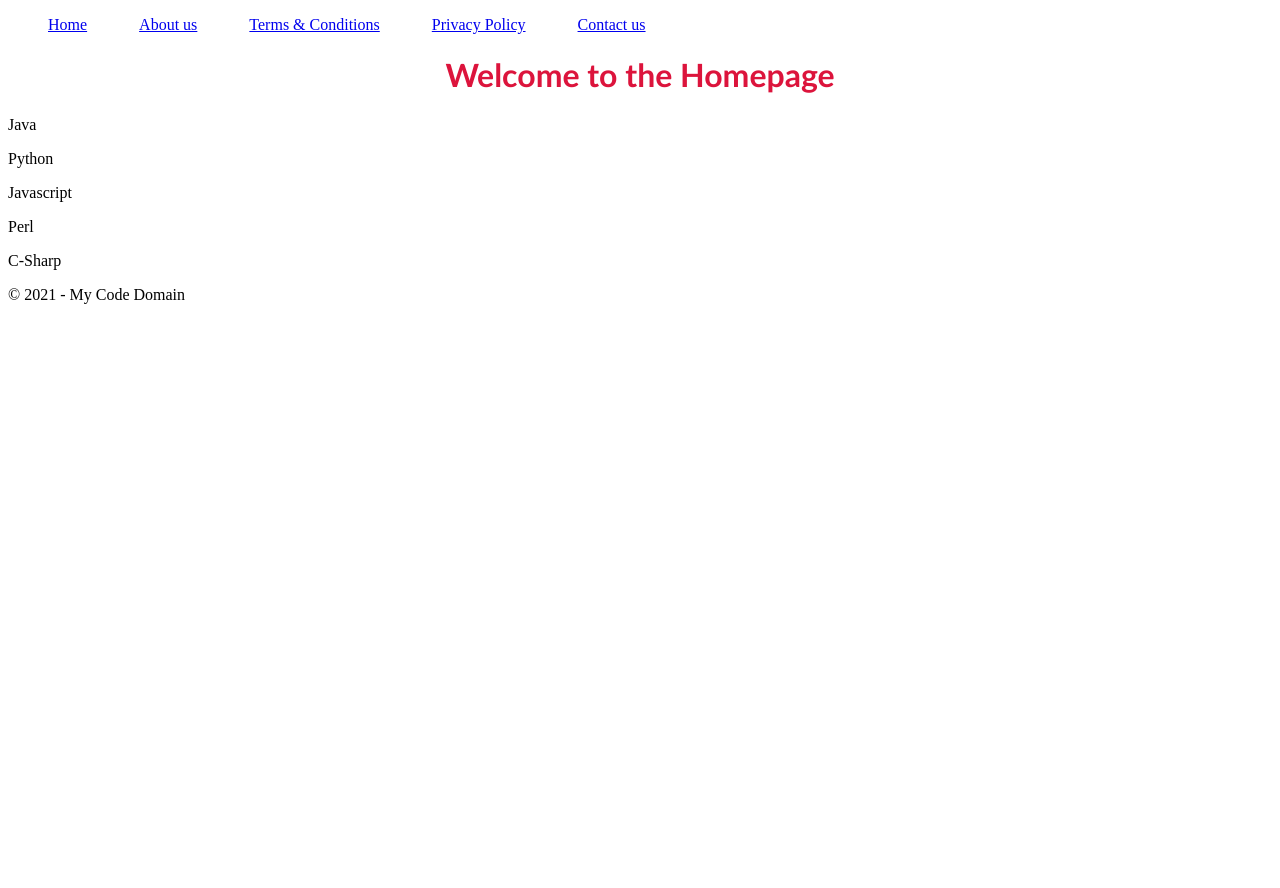
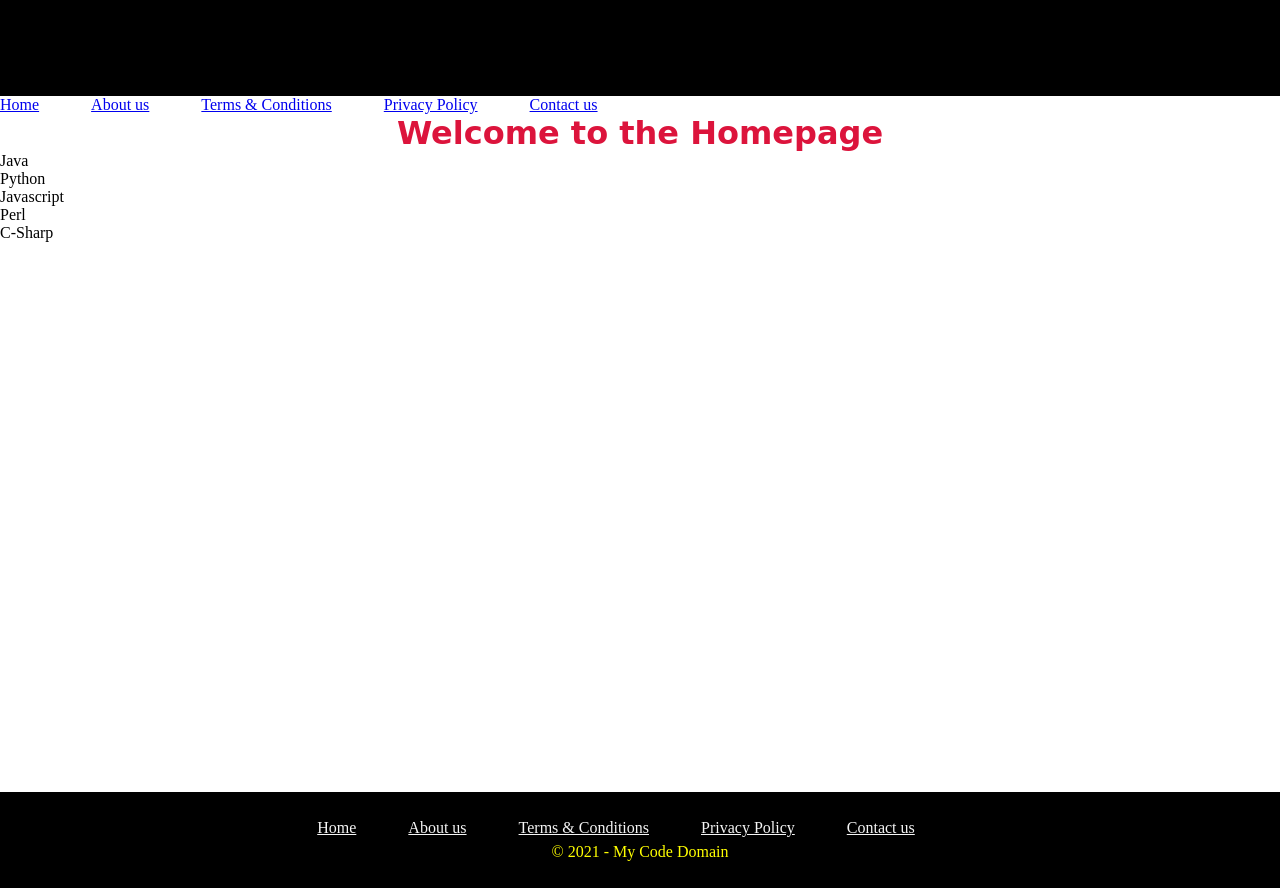
Before and after one commit to KramStyles/flask_react, a Flask app: page / in a window 1280 px wide. Before the commit the page ends 304 px from the top, so only its background shows below. Run offline with Flask 2, Linux system fonts and the light colour scheme.

Commit message:
Added sass and footer

```diff
--- a/static/css/main.css
+++ b/static/css/main.css
@@ -1,10 +1,37 @@
-ul li{
-    display: inline-block;
-    list-style-type: none;
-    margin-right: 3rem;
+* {
+  margin: 0;
+  padding: 0;
+  box-sizing: border-box;
 }
-h1{
-    color: crimson;
-    text-align: center;
-    font-family: 'Gill Sans', 'Gill Sans MT', Calibri, 'Trebuchet MS', sans-serif;
+
+ul li {
+  display: inline-block;
+  list-style-type: none;
+  margin-right: 3rem;
 }
+
+h1 {
+  color: crimson;
+  text-align: center;
+  font-family: "dejavu sans";
+}
+
+header, footer {
+  min-height: 6rem;
+  background-color: black;
+  padding: 20px;
+  display: flex;
+  flex-direction: column;
+  align-items: center;
+  justify-content: space-evenly;
+  color: yellow;
+}
+header a, footer a {
+  color: whitesmoke;
+}
+
+.site-content {
+  min-height: 80vh;
+}
+
+/*# sourceMappingURL=main.css.map */
--- /dev/null
+++ b/static/sass/main.sass
@@ -0,0 +1,35 @@
+*
+    margin: 0
+    padding: 0
+    box-sizing: border-box
+
+ul li
+    display: inline-block
+    list-style-type: none
+    margin-right: 3rem
+
+h1
+    color: crimson
+    text-align: center
+    font-family: 'dejavu sans'
+
+header, footer
+    min-height: 6rem
+    background-color: black
+    padding: 20px
+    display: flex
+    flex-direction: column
+    align-items: center
+    justify-content: space-evenly
+    color: yellow
+    a
+        color: whitesmoke
+
+.site-content
+    min-height: 80vh
+
+
+
+
+// sass main.sass ../css/main.css
+// sass --watch main.sass ../css/main.css
--- a/templates/layouts/master.html
+++ b/templates/layouts/master.html
@@ -19,10 +19,19 @@
         </ul>
     </nav>
     <h1>Welcome to the {{ pg['title'] }}</h1>
-    {% block content %}
-    {% endblock %}
+    <div class="site-content">
+        {% block content %}
+        {% endblock %}
+    </div>
     <footer>
-        &copy; 2021 - My Code Domain
+        <ul>
+            <li><a href=".">Home</a></li>
+            <li><a href="/about">About us</a></li>
+            <li><a href="/terms">Terms & Conditions</a></li>
+            <li><a href="/privacy">Privacy Policy</a></li>
+            <li><a href="/contact">Contact us</a></li>
+        </ul>
+        <div>&copy; 2021 - My Code Domain</div>
     </footer>
     <script src="/static/js/main.js"></script>
 </body>
```
Also changed, not shown: 1 other file.
